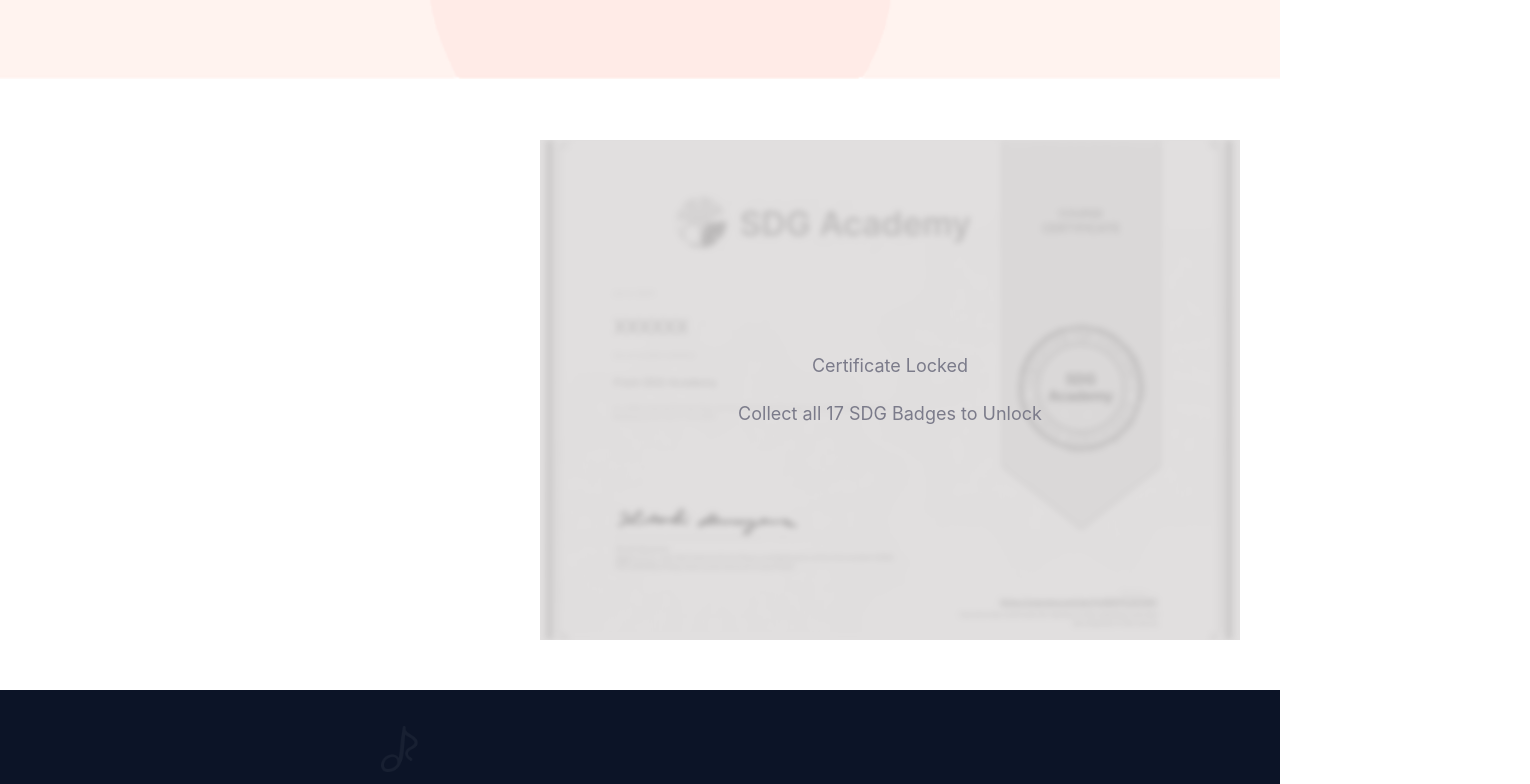
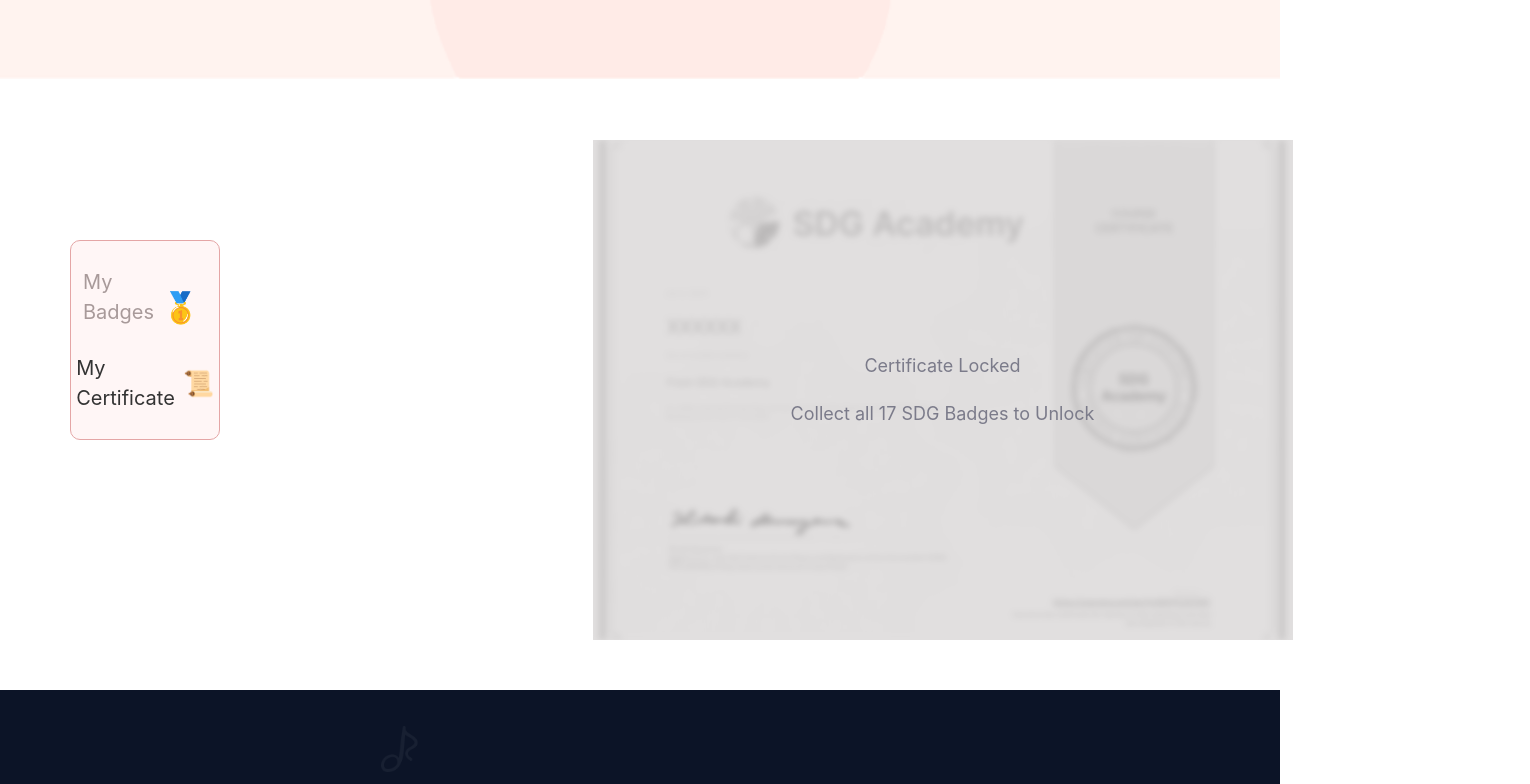
Before and after one commit to Leshangpang/COMP30022-SDGs-Frontend, a Vue app in the folder itp-front/: page /#/certificate in a window 1280 px wide. Shown: the part 420-1204 px from the top of the page, 1530 px wide, since content can reach past the window. Built offline with nearby package versions, Linux system fonts and the light colour scheme; a web font is replaced by a local one.

Commit message:
[TASK-147] Implemented sidebar <<added>> to certificate page

```diff
--- /dev/null
+++ b/itp-front/src/components/ProfileSidebar.vue
@@ -0,0 +1,101 @@
+<template>
+  <div class="sidebar-container">
+    <div class="badge-section">
+      <router-link
+        v-if="$route.name !== 'BadgePage'"
+        to="/badges"
+        class="text"
+      >
+        My Badges
+      </router-link>
+      <span v-else class="text current">Badge</span>
+      <p class="icon">🥇</p> <!-- Replace with a suitable icon -->
+    </div>
+
+    <div class="certification-section">
+      <router-link
+        v-if="$route.name !== 'CertificatePage'"
+        to="/certificate"
+        class="text certification"
+      >
+        My Certificate
+      </router-link>
+      <span v-else class="text certification current">Certification</span>
+      <p class="icon certification-icon">📜</p> <!-- Replace with a suitable icon -->
+    </div>
+  </div>
+</template>
+
+<script>
+export default {
+  name: "ProfileSidebar",
+};
+</script>
+
+<style scoped>
+/* Style for the box */
+.sidebar-container {
+  border: 1px solid #e4a6a6; /* Light red border */
+  padding: 20px;
+  border-radius: 10px; /* Rounded corners */
+  background-color: #fff6f6; /* Light pink background */
+  display: flex;
+  flex-direction: column;
+  justify-content: space-evenly; /* Ensures equal spacing between items */
+  align-items: center; /* Center items horizontally */
+  width: 150px; /* Adjust width as necessary */
+  height: 200px; /* Increase height for better spacing */
+}
+
+/* Section for Badge */
+.badge-section {
+  display: flex;
+  justify-content: center;
+  align-items: center;
+  width: 100%;
+  gap: 8px; /* Space between the text and the icon */
+}
+
+/* Badge text styling */
+.badge-section .text {
+  font-size: 20px;
+  color: #a89a9a; /* Grayish text for Badge */
+  text-decoration: none;
+  margin-left: -8px;
+  margin-bottom: 20px
+}
+
+.badge-section .text.current {
+  color: #333; /* Make the current page's text darker */
+}
+
+/* Section for Certification */
+.certification-section {
+  display: flex;
+  justify-content: center;
+  align-items: center;
+  width: 100%;
+  gap: 8px; /* Space between the text and the icon */
+}
+
+/* Certification text styling */
+.certification-section .text.certification {
+  font-size: 20px;
+  color: #333; /* Darker text for Certification */
+  text-decoration: none;
+}
+
+.certification-section .text.certification.current {
+  color: #333; /* Make the current page's text darker */
+}
+
+/* Icon styles */
+.icon {
+  font-size: 30px;
+  color: #333; /* Dark icon color */
+}
+
+.icon.certification-icon {
+  font-size: 25px; /* Slightly bigger icon for Certification */
+}
+</style>
--- a/itp-front/src/views/CertificatePage.vue
+++ b/itp-front/src/views/CertificatePage.vue
@@ -3,6 +3,13 @@
     <Header></Header>
 
     <CertificateBanner></CertificateBanner>
+
+    <!-- Main Content: Sidebar and Certificate -->
+    <div class="content-container">
+      <!-- Profile Sidebar -->
+      <aside class="sidebar">
+        <ProfileSidebar></ProfileSidebar>
+      </aside>
 
       <!-- Main Certificate Section -->
       <main class="certificate-content">
@@ -14,15 +21,14 @@
             <div v-if="!isUnlocked" class="overlay">
               <p>Certificate Locked</p>
               <p>Collect all 17 SDG Badges to Unlock</p>
-            <!-- <button @click="unlockCertificate">Unlock</button>-->
             </div>
           </div>
         </section>
       </main>
+    </div>
 
     <MainFooter></MainFooter>
     <Footer class="footer"></Footer>
-
   </div>
 </template>
 
@@ -30,14 +36,14 @@
 import Header from '../components/Header.vue';
 import MainFooter from '@/components/MainFooter.vue';
 import CertificateBanner from '@/components/CertificateBanner.vue';
-
-
+import ProfileSidebar from '@/components/ProfileSidebar.vue';
 
 export default {
   name: 'CertificatePage',
   components: {
     Header,
     CertificateBanner,
+    ProfileSidebar,
     MainFooter,
   },
   data() {
@@ -46,52 +52,62 @@ export default {
     };
   },
 };
-
-
 </script>
 
 <style>
+/* General Page Layout */
 #CertificatePage {
   display: flex;
   flex-direction: column;
   min-height: 100vh;
 }
 
+/* Flex container for sidebar and certificate */
+.content-container {
+  display: flex;
+  align-items: flex-start; /* Align the sidebar and certificate top-aligned */
+  justify-content: space-between;
+  padding: 20px;
+  flex: 1;
+  margin-top: -60px; /* Adjust based on your design */
+  margin-right: -250px;
+  margin-left: -50px;
+  margin-bottom: 30px;
+}
+
 /* Main certificate section layout */
 .certificate-content {
+  flex-basis: 75%; /* Certificate takes up the remaining 75% */
   display: flex;
   justify-content: flex-start;
   align-items: center;
-  padding: 20px;
-  height: 100%;
+  padding-left: 20px;
 }
 
 /* Right-align certificate */
 .certificate-container {
   flex: 1;
   display: flex;
-  justify-content: flex-end; /* Move certificate to the right */
+  justify-content: center;
   align-items: center;
-  margin-top: -60px;
-  margin-bottom: 30px;
-  margin-right: 20px;
   height: 100%;
 }
 
 /* Make the certificate image bigger */
 .certificate-image {
   position: relative;
-  width: 700px; /* Increased width for larger size */
-  height: 500px; /* Increased height for larger size */
+  width: 700px; /* Adjust width */
+  height: 500px; /* Adjust height */
   overflow: hidden;
   transition: filter 0.5s ease, opacity 0.5s ease;
 }
 
+
 /* Image styling */
 .certificate-image img {
-  width: 100%; /* Ensure image scales to the container size */
-  height: 100%; /* Ensure image scales to the container size */
-  object-fit: cover; /* Ensures the image covers the entire area without distortion */
+  width: 100%;
+  height: 100%;
+  object-fit: cover;
   filter: grayscale(100%) blur(3px); /* Locked state */
   opacity: 0.5;
   transition: filter 0.5s ease, opacity 0.5s ease;
```
Lines whose indentation alone changed are shown as unchanged.
